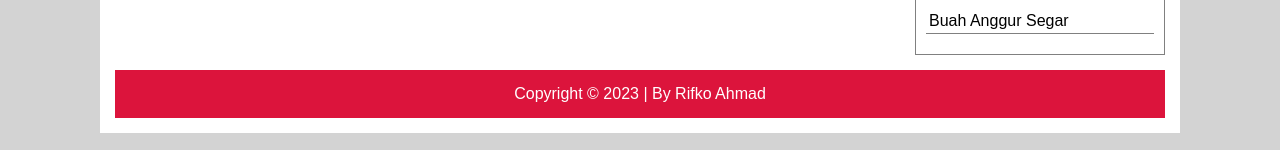
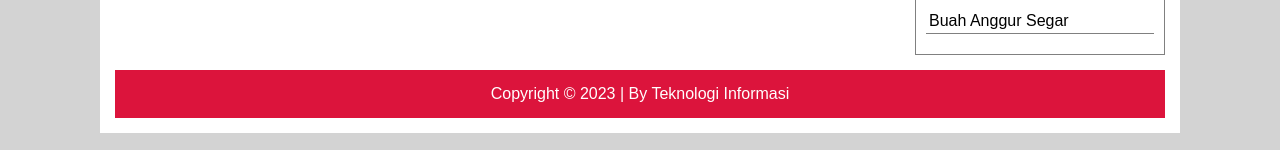
Before and after one commit to rifkoahmad/rifko_kuliner, a plain HTML site: page index.html in a window 1280 px wide. Shown: the part 1028-1178 px from the top of the page. Drawn offline with Linux system fonts and the light colour scheme.

Commit message:
Edit Footer

```diff
--- a/index.html
+++ b/index.html
@@ -70,7 +70,7 @@
 			</div>
 
 			<footer>
-				Copyright &copy; 2023 | By Rifko Ahmad
+				Copyright &copy; 2023 | By Teknologi Informasi
 			</footer>
 		</div>
 	</body>
```
